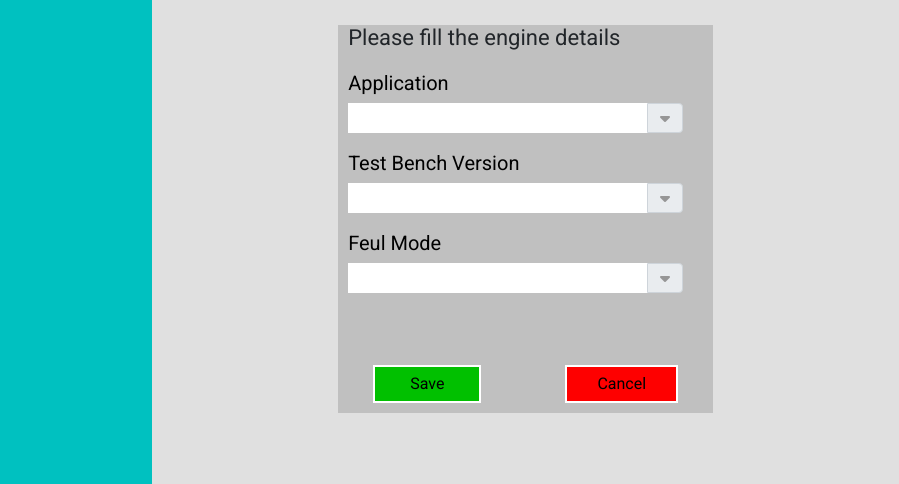
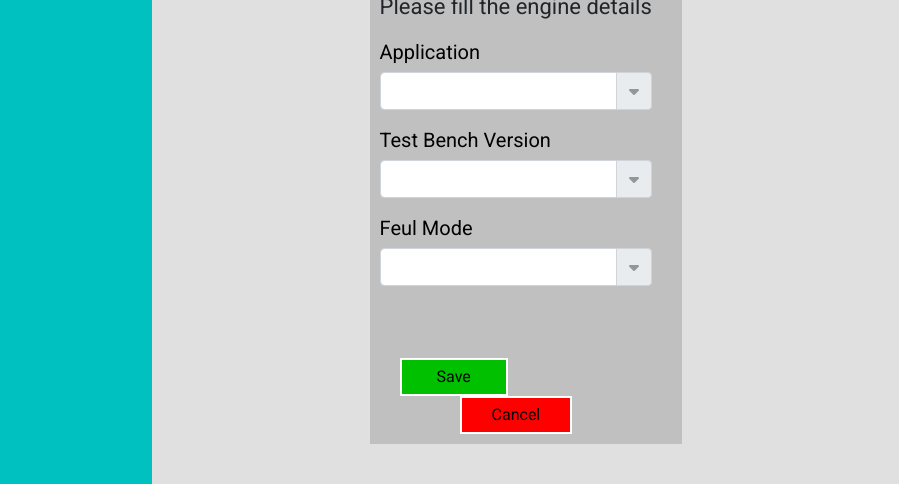
Before and after one commit to Jeyasheelanjc/paravath-first, a plain HTML site: page index.html in a window 1280 px wide. Shown: the part 181-665 px from the top of the page, 381-1280 px from the left. Drawn offline with nearby package versions, Linux system fonts and the light colour scheme.

Commit message:
Update index.html

```diff
--- a/index.html
+++ b/index.html
@@ -36,28 +36,32 @@
                                         <form action="" class="formcenter">
                                             <label for="application">Application</label>
                                             <div class="input-group">
-                                                <input type="text">
+                                                <input type="text" class="form-control ">
                                                 <span class="input-group-text"><i
                                                         class="fa-solid fa-caret-up fa-rotate-180"
                                                         style="color: #969696;"></i></span>
                                             </div>
                                             <label for="application">Test Bench Version</label>
                                             <div class="input-group">
-                                                <input type="text">
+                                                <input type="text" class="form-control ">
                                                 <span class="input-group-text"><i
                                                         class="fa-solid fa-caret-up fa-rotate-180"
                                                         style="color: #969696;"></i></span>
                                             </div>
                                             <label for="application">Feul Mode</label>
-                                            <div class="input-group">
-                                                <input type="text">
+                                            <div class="input-group" >
+                                                <input type="text" class="form-control ">
                                                 <span class="input-group-text"><i
                                                         class="fa-solid fa-caret-up fa-rotate-180"
                                                         style="color: #969696;"></i></span>
                                             </div>
-                                            <div class="buttons text-center mt-5 pt-4">
+                                            <div class="buttons mt-5 pt-4">
+                                              <div class="">
                                                 <button class=" btn1">Save</button>
-                                                <button class=" btn2">Cancel</button>
+                                              </div>
+                                                <div class="">
+                                                    <button class="btn2">Cancel</button>
+                                                </div>
                                             </div>
                                         </form>
                                 </div>
```
